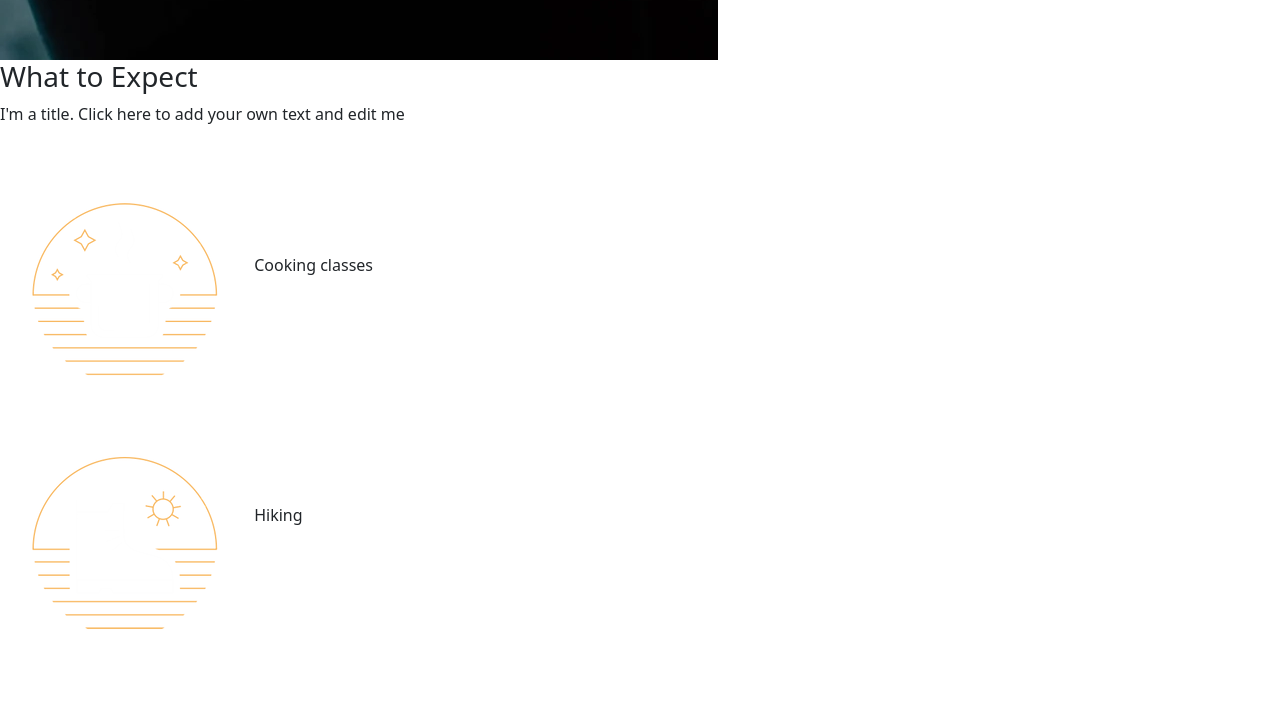
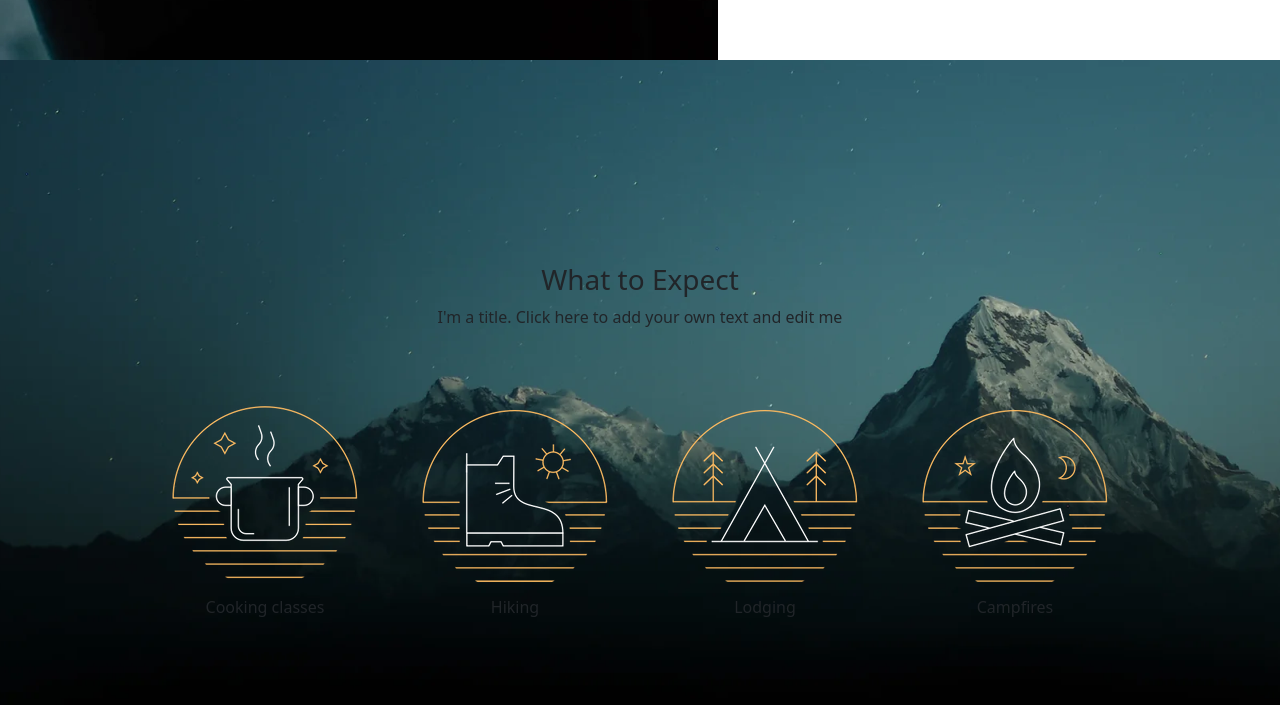
Before and after one commit to Perroquot/TDSCSSBootstrap, a website: page index.html in a window 1280 px wide. Shown: the part 1093-1798 px from the top of the page. Drawn offline with Linux system fonts and the light colour scheme.

Commit message:
add my section

```diff
--- a/Assets/css/layout/_index.scss
+++ b/Assets/css/layout/_index.scss
@@ -0,0 +1,4 @@
+.montains__section{
+    background:url('/Assets/img/montagne.png') no-repeat;
+    height: 762px;
+}
--- a/index.html
+++ b/index.html
@@ -49,25 +49,25 @@
             </div>
         </section>
 
-    <section class="montains_section">
+    <section class="montains__section d-flex flex-column align-items-center justify-content-center">
         <h3>What to Expect</h3>
         <p>I'm a title. Click here to add your own text and edit me</p>
-        <div class="informations_section">
-            <div class="cooking">
+        <div class="montains__section__informations d-flex justify-content-center">
+            <div class="montains__section__informations__cooking d-flex flex-column align-items-center">
                 <img src="./Assets/img/café.png" alt="latte"/>
                 Cooking classes</div>
-            <div class="hiking">
+            <div class="montains__section__informations__hiking d-flex flex-column align-items-center">
                 <img src="./Assets/img/chaussure.png" alt="boots"/>
                 Hiking</div>
-            <div class="lodging">
+            <div class="montains__section__informations__lodging d-flex flex-column align-items-center">
                 <img src="./Assets/img/tente.png" alt="tente"/>
                 Lodging</div>
-            <div class="campfires">
+            <div class="montains__section__informations__campfires d-flex flex-column align-items-center">
                 <img src="./Assets/img/feu.png" alt="fires"/>
                 Campfires</div>
         </div>
 
-        <div class="buttons"></div>
+        <div class="montains__section__informations__button"></div>
     </section>
 
 
@@ -122,9 +122,10 @@
                     <img src="./Assets/img/image-galerie-11.png" alt="">
                     <img src="./Assets/img/image-galerie-12.png" alt="">
                 </div>
-
             </div>
         </section>
+
+
         <div class="form">
             <div class="form__text">
                 <h3>Contact</h3>
@@ -140,6 +141,8 @@
                 </form>
             </div>
         </div>
+
+
         <footer class="footer">
             <div class="footer__logo">
                 <img src="/Assets/img/fb.png" alt="logo facebook">
```
Also changed, not shown: Assets/css/style.css, 1 other file. Lines whose indentation alone changed are shown as unchanged.
